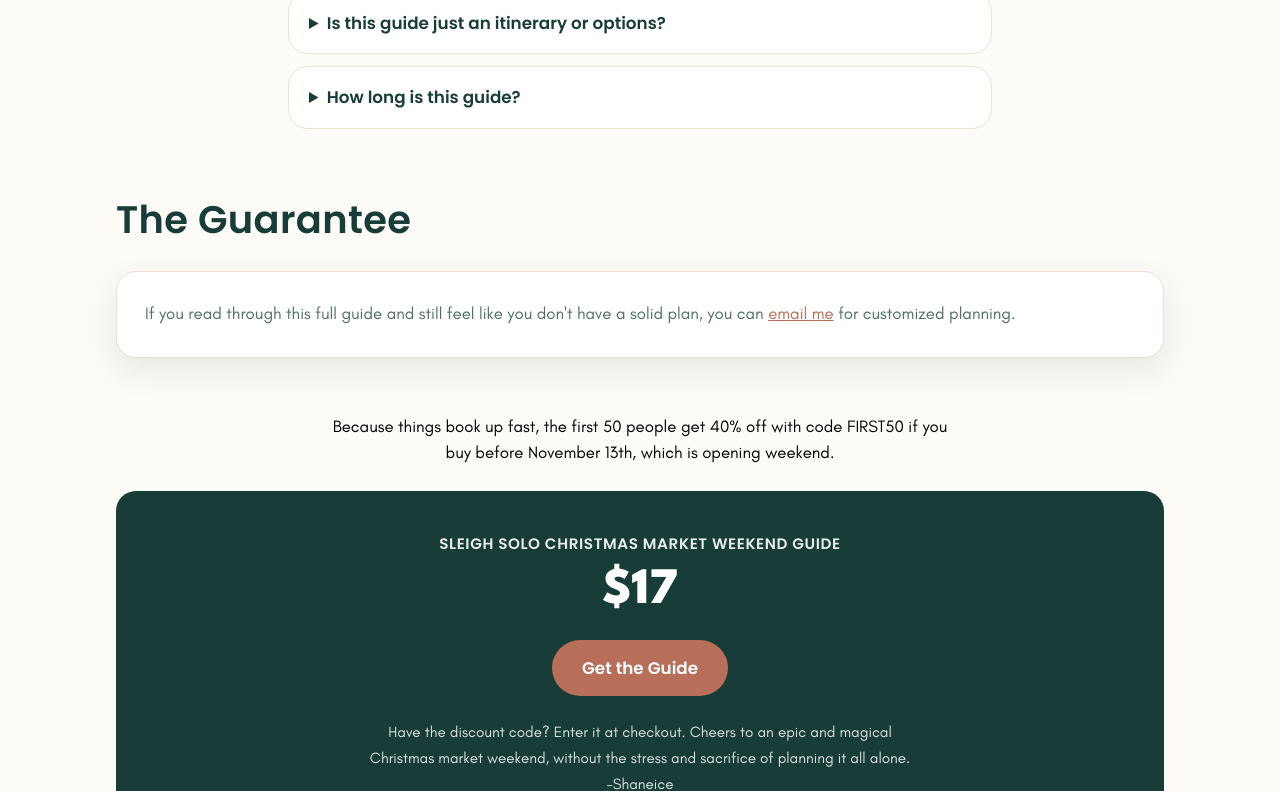
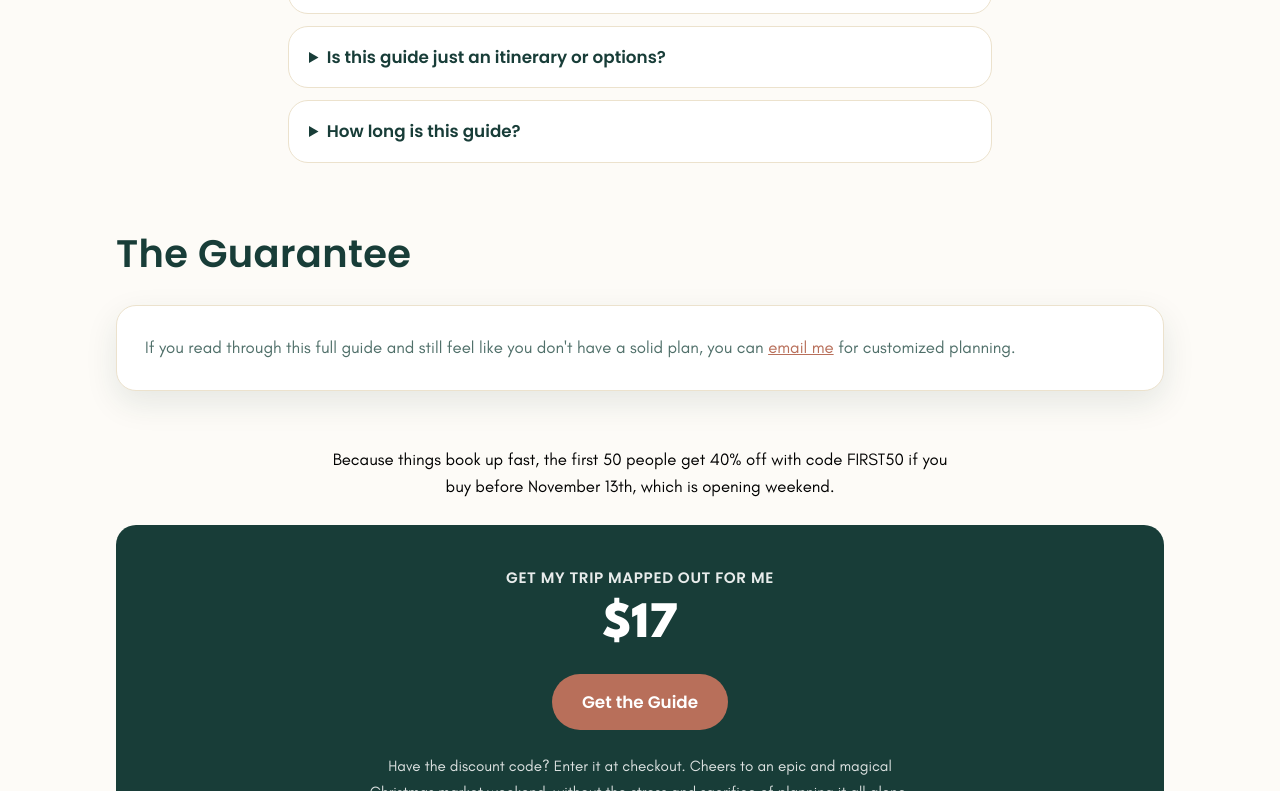
Before and after one commit to shedarestogo/shedarestogo-blog, an Eleventy site: page src/sleigh-solo.njk in a window 1280 px wide. Shown: the part 3912-4703 px from the top of the page. Built offline with nearby package versions, Linux system fonts and the light colour scheme; Eleventy itself is replaced by a stand-in of ours; files that its build step writes are made by us from their sources.

Commit message:
Update sleigh-solo.njk

```diff
--- a/src/sleigh-solo.njk
+++ b/src/sleigh-solo.njk
@@ -99,7 +99,7 @@ permalink: /sleigh-solo/
   <div class="wrap">
     <p class="sp-urgency">Because things book up fast, the first 50 people get 40% off with code FIRST50 if you buy before opening weekend on November 13th.</p>
     <div class="sp-price">
-
+     <p class="pname">Get my trip mapped out for me</p>
       <span class="amount">$17</span>
       <!-- CHECKOUT LINK: Stripe Payment Link (live Nov 4, 2026). FIRST50 promo code enabled. After payment, Stripe redirects to /sleigh-solo-thanks/ where the buyer downloads the guide. -->
       <a class="sp-btn" href="https://buy.stripe.com/8x2aEW40laHRg7QdVfe3e01">Get It Now</a>
@@ -187,7 +187,7 @@ permalink: /sleigh-solo/
   <div class="wrap">
     <p class="sp-urgency">Because things book up fast, the first 50 people get 40% off with code FIRST50 if you buy before November 13th, which is opening weekend.</p>
     <div class="sp-price">
-      <p class="pname">Sleigh Solo Christmas Market Weekend Guide</p>
+      <p class="pname">Get my trip mapped out for me</p>
       <span class="amount">$17</span>
       <!-- CHECKOUT LINK: Stripe Payment Link (live Nov 4, 2026). FIRST50 promo code enabled. After payment, Stripe redirects to /sleigh-solo-thanks/ where the buyer downloads the guide. -->
       <a class="sp-btn" href="https://buy.stripe.com/8x2aEW40laHRg7QdVfe3e01">Get the Guide</a>
```
